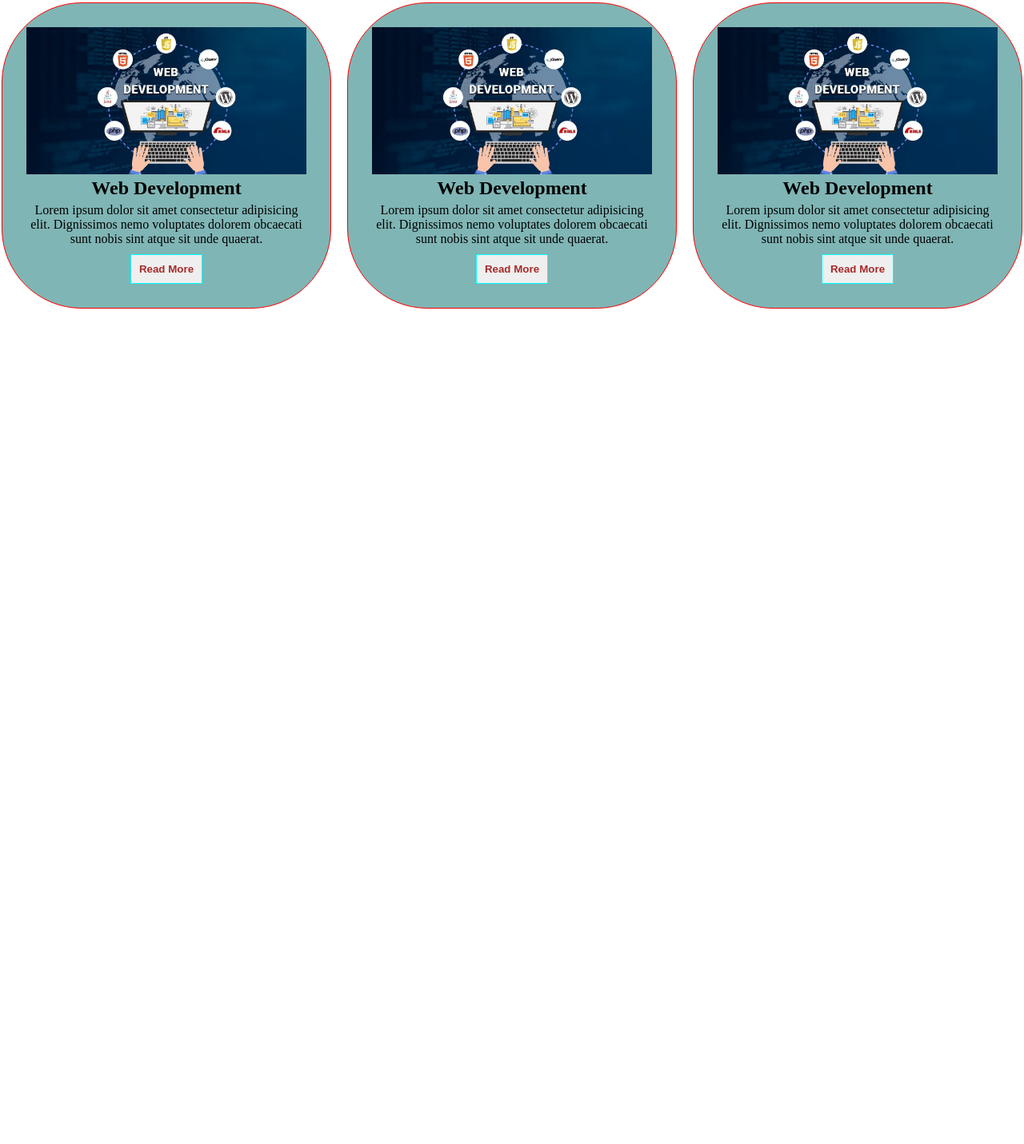
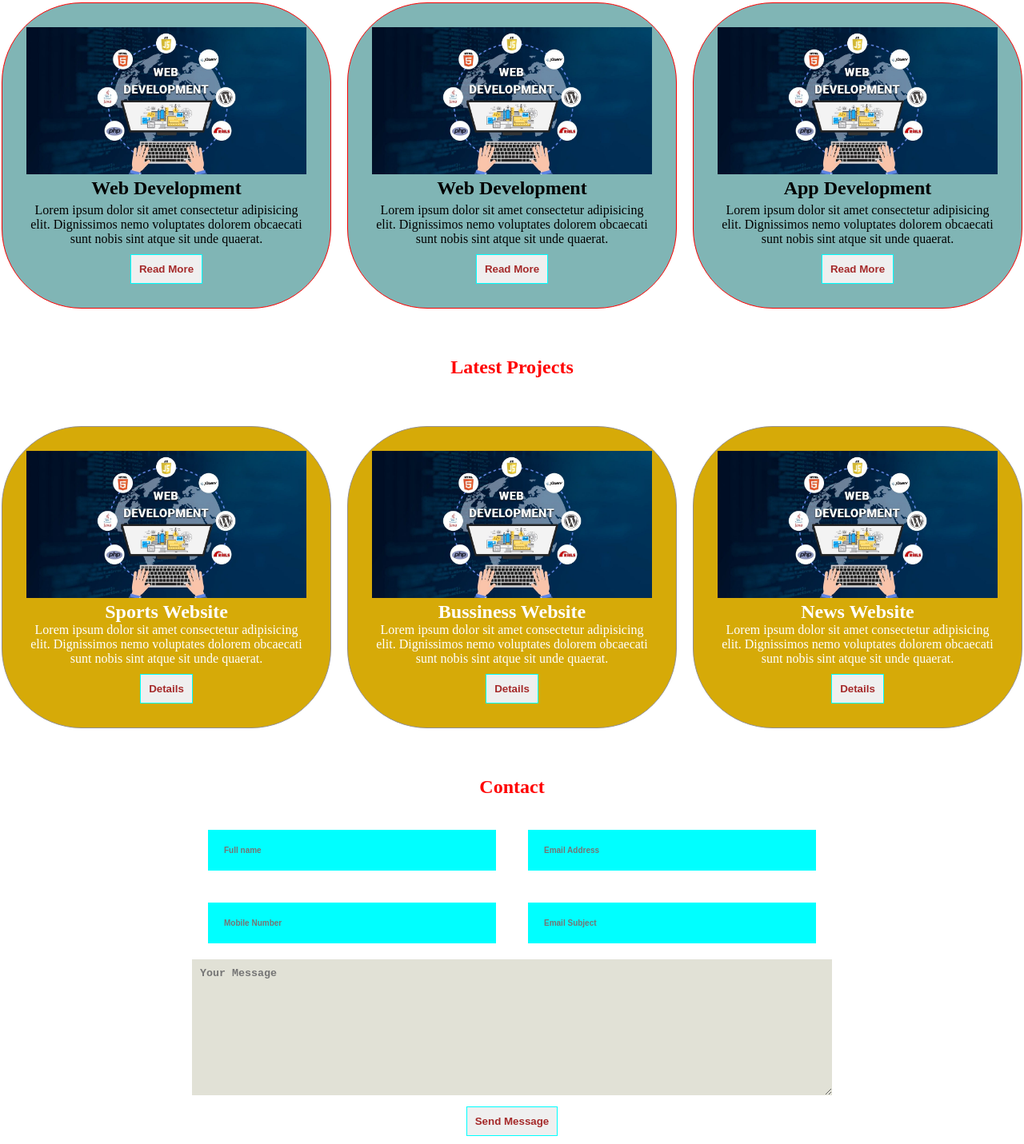
Before and after one commit to FarhanFuad97/Personal-Website, a plain HTML site: page index.html in a window 1280 px wide. Shown: the part 987-2418 px from the top of the page at 80% size. Before the commit the page ends 1423 px from the top, so only its background shows below. Drawn offline with Linux system fonts and the light colour scheme.

Commit message:
addad a many fil and css style

```diff
--- a/index.html
+++ b/index.html
@@ -62,11 +62,60 @@
       </div>
       <div class="service-box">
         <img class="web-img" src="web.jpg" alt="">
-        <h2>Web Development</h2>
+        <h2>App Development</h2>
         <p>Lorem ipsum dolor sit amet consectetur adipisicing elit. Dignissimos nemo voluptates dolorem obcaecati sunt nobis sint atque sit unde quaerat.</p>
         <button class="button">Read More</button>
       </div>
      </div>
     </section>
+
+    <!-------Protfolio Section--------->
+
+    <section class="protfolio" id="protfolio">
+     <h2 class="heading-pro">Latest Projects</h2>
+
+     <div class="protfolio-container">
+       <div class="protfolio-box">
+        <img class="web-img" src="web.jpg" alt="">
+        <h2>Sports Website</h2>
+        <p>Lorem ipsum dolor sit amet consectetur adipisicing elit. Dignissimos nemo voluptates dolorem obcaecati sunt nobis sint atque sit unde quaerat.</p>
+        <button class="button">Details</button>
+       </div>
+       <div class="protfolio-box">
+        <img class="web-img" src="web.jpg" alt="">
+        <h2>Bussiness Website</h2>
+        <p>Lorem ipsum dolor sit amet consectetur adipisicing elit. Dignissimos nemo voluptates dolorem obcaecati sunt nobis sint atque sit unde quaerat.</p>
+        <button class="button">Details</button>
+       </div>
+       <div class="protfolio-box">
+        <img class="web-img" src="web.jpg" alt="">
+        <h2>News Website</h2>
+        <p>Lorem ipsum dolor sit amet consectetur adipisicing elit. Dignissimos nemo voluptates dolorem obcaecati sunt nobis sint atque sit unde quaerat.</p>
+        <button class="button">Details</button>
+       </div>
+     </div>
+    </section>
+    <!-------Contact Section--------->
+
+    <section class="contact" id="protfolio">
+      <h2 class="heading-pro">Contact</h2>
+
+       <form action="#">
+    <div class="input-box">
+     <input type="text" placeholder="Full name">
+     <input type="email" placeholder="Email Address">
+    </div>
+
+    <div class="input-box">
+    <input type="number" placeholder="Mobile Number">
+    <input type="text" placeholder="Email Subject">
+    </div>
+
+    <textarea name="" id="" cols="30" rows="10" placeholder="Your Message"></textarea>
+    <input  type="submit" value="Send Message" class="button">
+       </form>
+
+
+    </section>
 </body>
 </html>
--- a/style.css
+++ b/style.css
@@ -55,7 +55,7 @@
     height: 300px;
     border-radius: 100%;
 }
-/*------Home section style End------*/
+/*------About section style Start------*/
 .about-img{
     width: 300px;
     height: 300px;
@@ -84,8 +84,8 @@
     color: brown;
     font-weight: 700;
 }
-/*------About section style End------*/
-.heading-service{
+/*------Service section style Start------*/
+.heading-service, .heading-pro{
 color: red;
 padding: 10px;
 text-align: center;
@@ -110,3 +110,47 @@ text-align: center;
     gap: 20px;
     padding: 50px;
 }
+/*------Protfolio section style Start------*/
+.protfolio-box{
+    background-color: rgb(214, 170, 8);
+    padding: 30px;
+    border-radius: 100px;
+    border: 1px solid rgb(147, 143, 143);
+    text-align: center;
+    color: white;
+    }
+    .protfolio-container{
+        display: flex;
+        justify-content: center;
+        align-items: center;
+        gap: 20px;
+        padding: 50px;}
+
+/*------Contact section style Start------*/
+.contact form{
+ width: 800px;
+ margin: 10px auto;
+ text-align: center;
+
+}
+
+.contact form .input-box{
+    display: flex;
+    justify-content: space-between;
+}
+.input-box input
+{
+    width: 100%;
+  padding: 20px;
+    font-size: 10px;
+    background-color: aqua;
+    margin: 20px;
+    font-weight: 700;
+}
+textarea{
+    background-color: rgb(225, 225, 214);
+    width: 100%;
+    padding: 10px;
+    font-weight: 800;
+
+}
```
